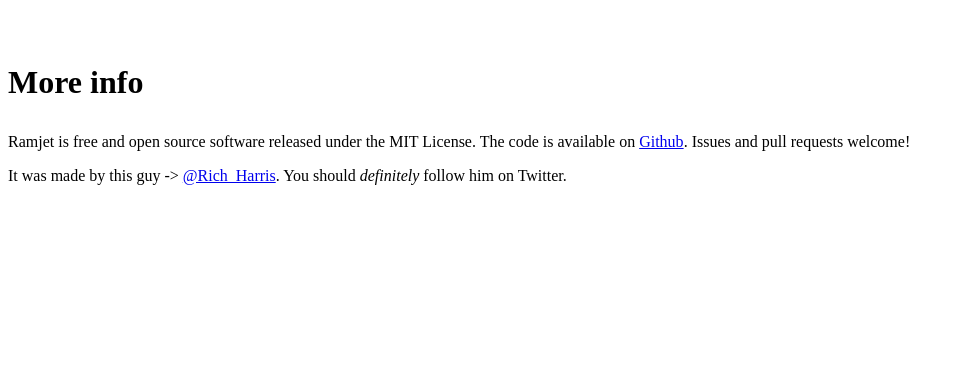
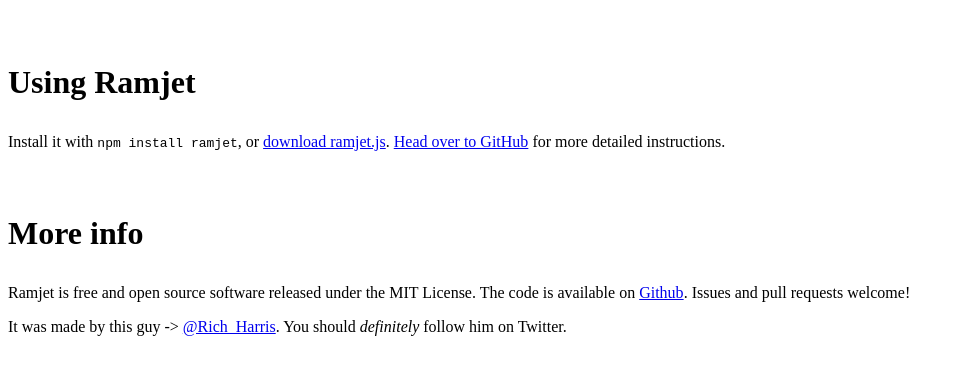
Before and after one commit to Rich-Harris/ramjet, a website: page demo/app/BaseView.html in a window 1280 px wide. Shown: the whole page, without its empty margins (0-964 px from the left). Drawn offline with Linux system fonts and the light colour scheme.

Commit message:
add installation instructions

```diff
--- a/demo/app/BaseView.html
+++ b/demo/app/BaseView.html
@@ -4,6 +4,10 @@
 <link rel='ractive' href='./Timing.html'>
 <link rel='ractive' href='./Ios.html'>
 <link rel='ractive' href='./StartButton.html'>
+
+<h2>Using Ramjet</h2>
+
+<p>Install it with <code>npm install ramjet</code>, or <a href='ramjet.js'>download ramjet.js</a>. <a href='https://github.com/rich-harris/ramjet'>Head over to GitHub</a> for more detailed instructions.</p>
 
 <Demo/>
 <BasicTransformation/>
```
